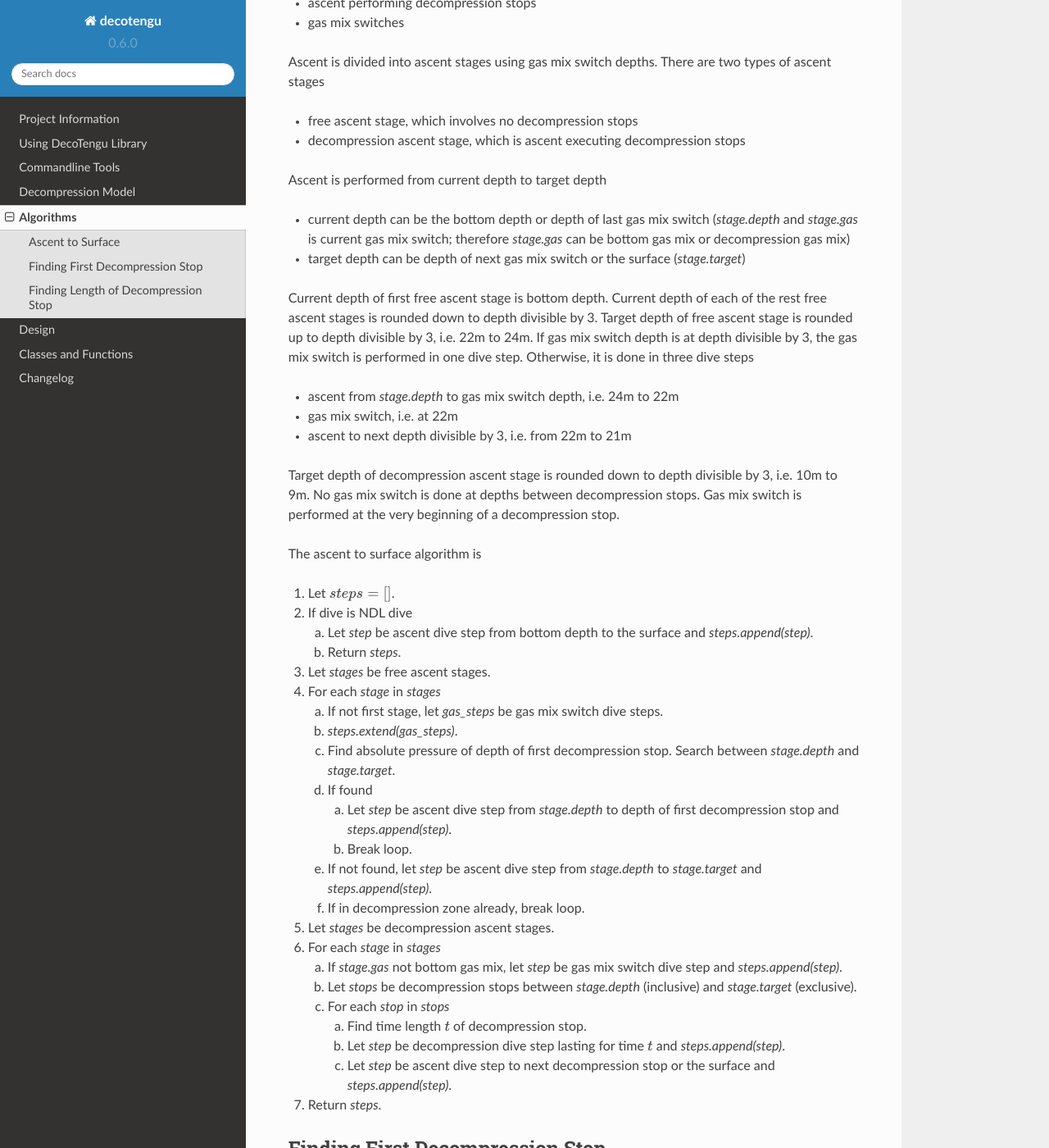
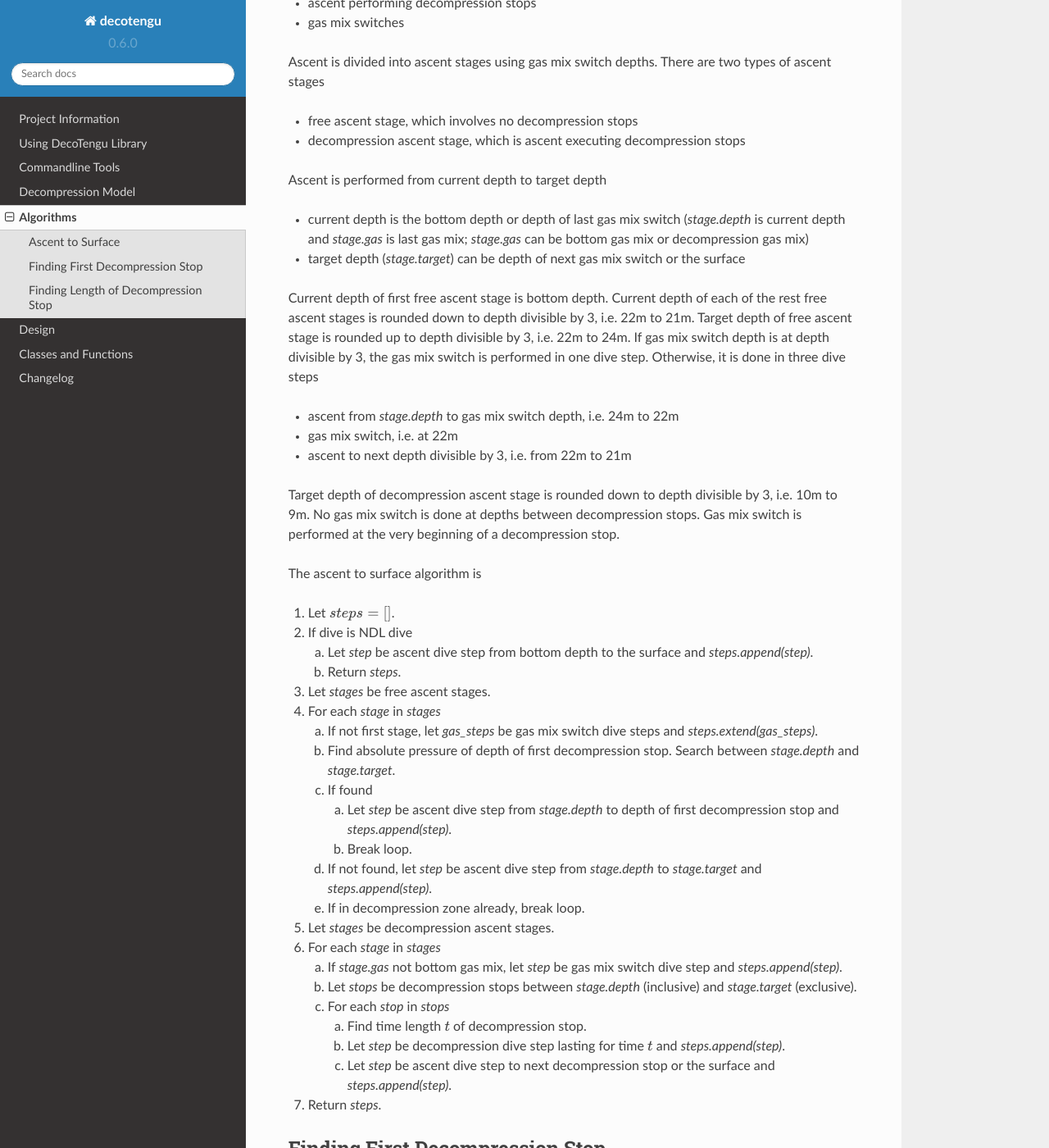
Before and after one commit to gully/decotengu, a Sphinx documentation site: the page built from doc/algo.rst, in a window 1280 px wide and 1400 px high, scrolled down 824 px. Shown: the whole window at 82% size. Built offline with Sphinx 7.4.7 and the Read the Docs theme 2.0.0, drawn with Linux system fonts in a browser that asks for light colours.

Commit message:
- various editorial changes to the ascent to surface algorithm description

```diff
--- a/doc/algo.rst
+++ b/doc/algo.rst
@@ -41,18 +41,18 @@ two types of ascent stages
 
 Ascent is performed from current depth to target depth
 
-- current depth can be the bottom depth or depth of last gas mix switch
-  (`stage.depth` and `stage.gas` is current gas mix switch; therefore
+- current depth is the bottom depth or depth of last gas mix switch
+  (`stage.depth` is current depth and `stage.gas` is last gas mix;
   `stage.gas` can be bottom gas mix or decompression gas mix)
-- target depth can be depth of next gas mix switch or the surface
-  (`stage.target`)
+- target depth (`stage.target`) can be depth of next gas mix switch or the
+  surface
 
 Current depth of first free ascent stage is bottom depth. Current depth
 of each of the rest free ascent stages is rounded down to depth divisible
-by 3. Target depth of free ascent stage is rounded up to depth divisible by
-3, i.e. 22m to 24m. If gas mix switch depth is at depth divisible by 3, the
-gas mix switch is performed in one dive step. Otherwise, it is done in
-three dive steps
+by 3, i.e. 22m to 21m. Target depth of free ascent stage is rounded up to
+depth divisible by 3, i.e. 22m to 24m. If gas mix switch depth is at depth
+divisible by 3, the gas mix switch is performed in one dive step.
+Otherwise, it is done in three dive steps
 
 - ascent from `stage.depth` to gas mix switch depth, i.e. 24m to 22m
 - gas mix switch, i.e. at 22m
@@ -75,20 +75,20 @@ The ascent to surface algorithm is
 #. Let `stages` be free ascent stages.
 #. For each `stage` in `stages`
 
-   a) If not first stage, let `gas_steps` be gas mix switch dive steps.
-   b) `steps.extend(gas_steps)`.
-   c) Find absolute pressure of depth of first decompression stop. Search
+   a) If not first stage, let `gas_steps` be gas mix switch dive steps and
+      `steps.extend(gas_steps)`.
+   b) Find absolute pressure of depth of first decompression stop. Search
       between `stage.depth` and `stage.target`.
-   d) If found
+   c) If found
 
       a) Let `step` be ascent dive step from `stage.depth` to depth of
          first decompression stop and `steps.append(step)`.
       b) Break loop.
 
-   e) If not found, let `step` be ascent dive step from `stage.depth` to
+   d) If not found, let `step` be ascent dive step from `stage.depth` to
       `stage.target` and `steps.append(step)`.
 
-   f) If in decompression zone already, break loop.
+   e) If in decompression zone already, break loop.
 
 #. Let `stages` be decompression ascent stages.
 #. For each `stage` in `stages`
```
